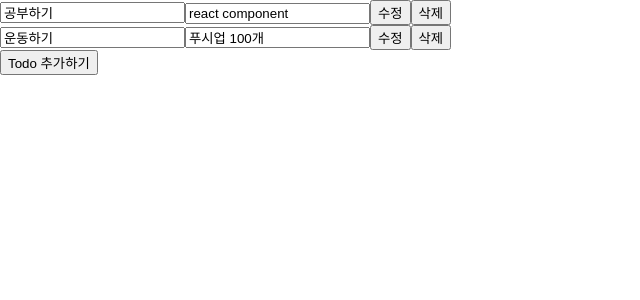
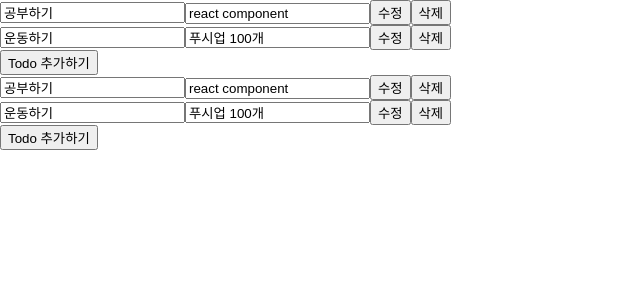
Before and after one commit to Bigone0617/React-study, a React (Create React App) app: page / in a window 1280 px wide. Shown: the top 300 px of the page, without its empty margins (0-640 px from the left). Built offline with nearby package versions, Linux system fonts and the light colour scheme.

Commit message:
refactorying todo list

```diff
--- a/src/App.tsx
+++ b/src/App.tsx
@@ -5,6 +5,7 @@ import LifeCycle from './LifeCycle';
 import UpdateUnderComponent from './updateComponent/UpdateUnderComponent';
 import UpdateUpperComponent from './updateComponent/UpdateUpperComponent';
 import ListComponent from './todoLIst/ListComponent';
+import RFListComponent from './todoLIst/refactory/RFListComponent';
 
 export interface AppProp {
   name: string,
@@ -52,6 +53,7 @@ class App extends React.Component<AppProp, Appstate> {
         <UpdateUnderComponent/>
         <UpdateUpperComponent/> */}
         <ListComponent/>
+        <RFListComponent/>
       </>
     )
   }
--- /dev/null
+++ b/src/todoLIst/refactory/RFListComponent.tsx
@@ -0,0 +1,60 @@
+import React, { useState } from "react";
+import { v4 as uuidv4 } from 'uuid';
+import RFTodoComponent from "./RFTodoComponent";
+
+interface TodoProps {
+    id: string;
+    title: string;
+    description: string;
+}
+
+const RFListComponent: React.FC = () => {
+    const [todoList, setTodoList] = useState<TodoProps[]>([
+        {
+            id: uuidv4(),
+            title: '공부하기',
+            description: 'react component'
+        },
+        {
+            id: uuidv4(),
+            title: '운동하기',
+            description: '푸시업 100개'
+        },
+    ]);
+
+    const addTodoList = (): void => {
+        const newTodo: TodoProps = {
+            id: uuidv4(),
+            title: '',
+            description: ''
+        };
+
+        setTodoList([...todoList, newTodo]);
+    }
+
+    const removeTodoList = (id: string): void => {
+        const newTodoList = todoList.filter((todo) => todo.id !== id);
+        setTodoList(newTodoList);
+    }
+
+    const updateTodoList = (updatedTodo: TodoProps): void => {
+        const updatedList = todoList.map((todo) => (todo.id === updatedTodo.id ? updatedTodo : todo));
+        setTodoList(updatedList);
+    }
+
+    return (
+        <>
+            {todoList.map((todo) => (
+                <RFTodoComponent
+                    key={todo.id}
+                    removeTodoList={removeTodoList}
+                    updateTodoList={updateTodoList}
+                    todo={todo}
+                />
+            ))}
+            <button onClick={addTodoList}>Todo 추가하기</button>
+        </>
+    );
+}
+
+export default RFListComponent;
--- /dev/null
+++ b/src/todoLIst/refactory/RFTodoComponent.tsx
@@ -0,0 +1,44 @@
+import React, { useState, useEffect } from "react";
+
+interface TodoProps {
+    id: string;
+    title: string;
+    description: string;
+}
+
+interface ChangeTodoListProps {
+    removeTodoList(id: string): void;
+    updateTodoList(todo: TodoProps): void;
+    todo: TodoProps;
+}
+
+const RFTodoComponent: React.FC<ChangeTodoListProps> = ({ removeTodoList, updateTodoList, todo }) => {
+    const [localTodo, setLocalTodo] = useState<TodoProps>(todo);
+
+    useEffect(() => {
+        setLocalTodo(todo);
+    }, [todo]);
+
+    const onChangeHandler = (e: React.ChangeEvent<HTMLInputElement>): void => {
+        const { id, value } = e.target;
+        setLocalTodo({
+            ...localTodo,
+            [id]: value
+        });
+    }
+
+    const updateTodoHandler = (): void => {
+        updateTodoList(localTodo);
+    }
+
+    return (
+        <div>
+            <input id="title" value={localTodo.title} onChange={onChangeHandler}></input>
+            <input id="description" value={localTodo.description} onChange={onChangeHandler}></input>
+            <button onClick={updateTodoHandler}>수정</button>
+            <button onClick={() => removeTodoList(localTodo.id)}>삭제</button>
+        </div>
+    );
+}
+
+export default RFTodoComponent;
```
